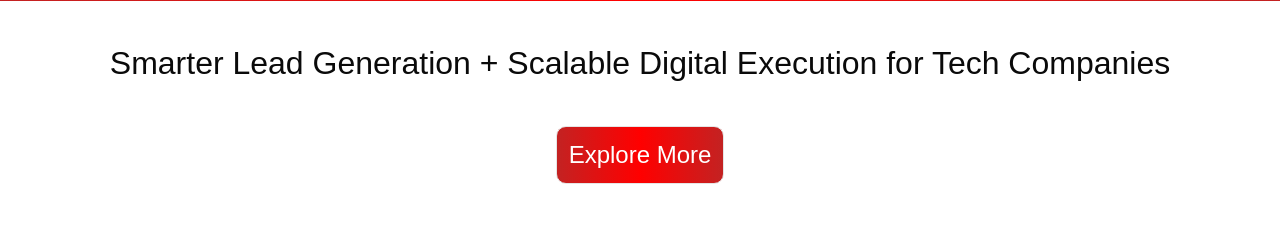
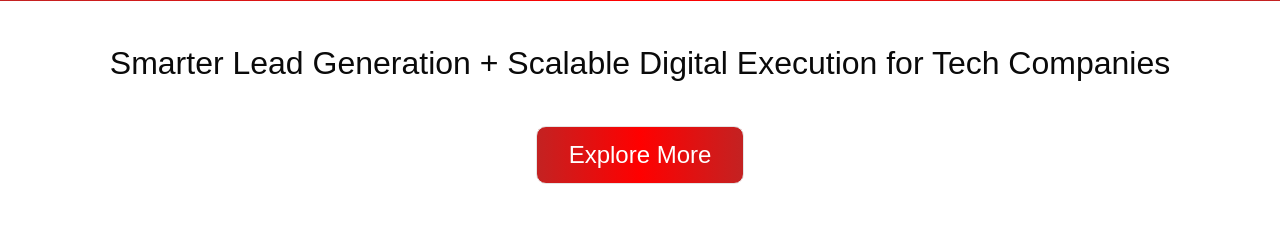
Before and after one commit to ivistaz-ecom/ivistazV2, a Next.js app: page /industries/technology-IT in a window 1280 px wide. Shown: the part 1380-1614 px from the top of the page. Built offline with nearby package versions, Linux system fonts and the light colour scheme; no server answers.

Commit message:
button width have been changed

```diff
--- a/components/IndustriesComponents/TechIT/CaseStudiesCard.js
+++ b/components/IndustriesComponents/TechIT/CaseStudiesCard.js
@@ -12,7 +12,7 @@ const CaseStudiesCard = () => {
             Smarter Lead Generation + Scalable Digital Execution for Tech
             Companies
           </h3>
-          <Link href="/b2b-lead-generation-for-tech" className="border iv-bg text-white p-3 rounded-lg mb-5 lg:mb-10 text-2xl">
+          <Link href="/b2b-lead-generation-for-tech" className="border iv-bg text-white p-3 rounded-lg mb-5 lg:mb-10 text-2xl w-52 text-center">
             Explore More
           </Link>
           <h3 className="lg:text-[22px] text-md text-center lg:pt-12 lg:pb-0 pb-5 pt-5">
```
